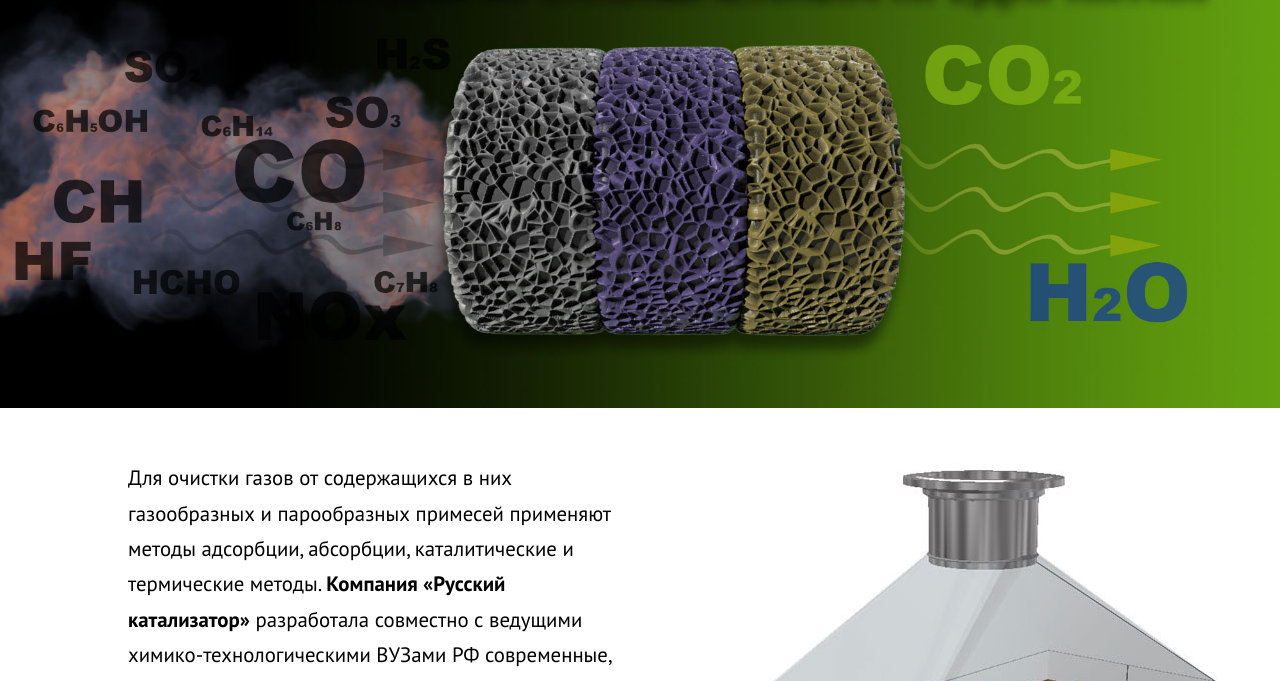
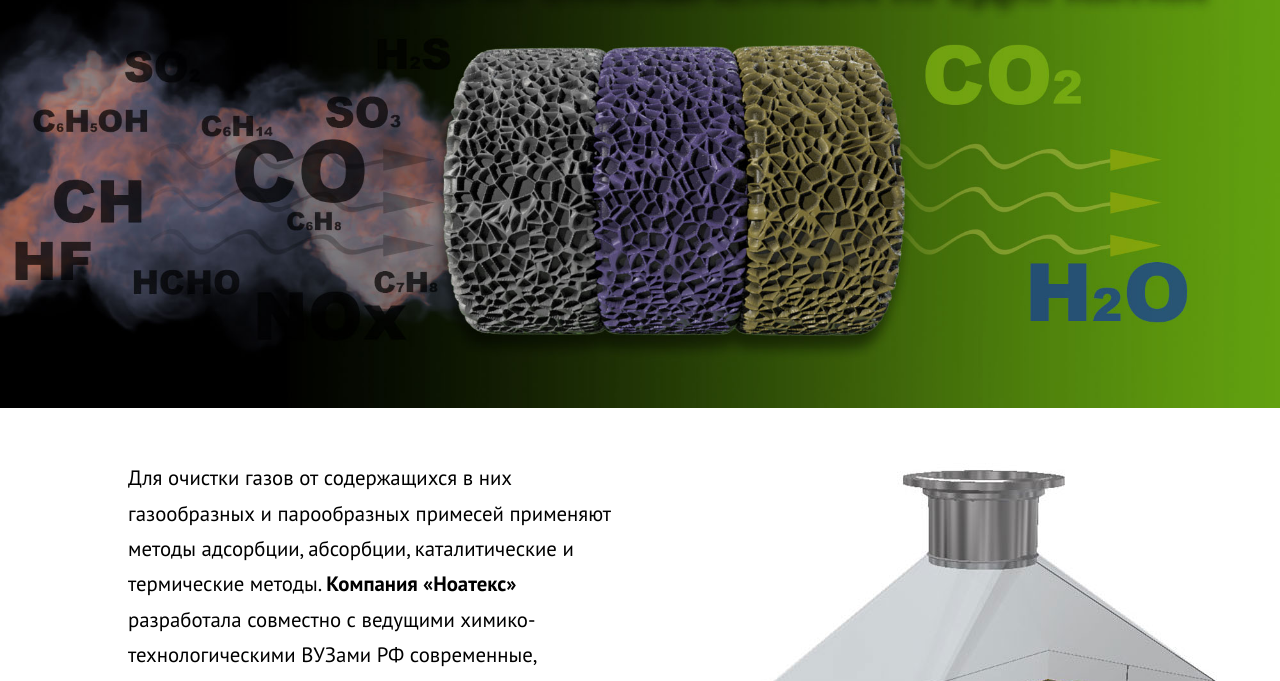
Before and after one commit to pepelazz/_WastenoaSite, a plain HTML site: page index.html in a window 1280 px wide. Shown: the part 119-800 px from the top of the page. Drawn offline with Linux system fonts and the light colour scheme.

Commit message:
update.index.html
remove RK

```diff
--- a/index.html
+++ b/index.html
@@ -1,5 +1,5 @@
 <!DOCTYPE html><html ng-app="app"><head><meta charset="utf-8"><meta name="viewport" content="initial-scale=1, maximum-scale=1, user-scalable=no, width=device-width"><base href="/" target="_self"><title>Газоочистка для промышленных предприятий</title><link href="app.css" rel="stylesheet" type="text/css"><link href="http://fonts.googleapis.com/css?family=PT+Sans:400,700,400italic&amp;subset=latin,cyrillic-ext" rel="stylesheet" type="text/css"></head><body><ul class="lang-switch"><li><a href="/">RU</a></li><li><a href="/en.html">EN</a></li></ul><div id="header"><img src="/static/img/header.jpg"></div><div class="logo"><a href="http://rus-cat.com/" target="_blank"><img src="/static/img/logo.png" alt="газоочистка для промышленных предприятий"></a><div class="phone">+7 (495) 729 2902</div></div><div class="block four-block-smoke"><div class="wrapper"><div class="col-6"><p>Для очистки газов от содержащихся в них газообразных и парообразных примесей применяют методы адсорбции, абсорбции, каталитические
-и термические методы. <strong>Компания «Русский катализатор»</strong> разработала совместно с ведущими химико-технологическими ВУЗами РФ современные,
+и термические методы. <strong>Компания «Ноатекс»</strong> разработала совместно с ведущими химико-технологическими ВУЗами РФ современные,
 инновационные методы газоочистки с применением высокопористых проницаемых ячеистых материалов. Данные методы газоочистки основаны на
 реакциях адсорбции и каталитического окисления газового потока и применяются на ряде промышленных предприятий РФ.
 Применение данной технологии газоочистки практически полностью (до 99%) снижает выбросы вредных веществ в атмосферу и уменьшает
```
